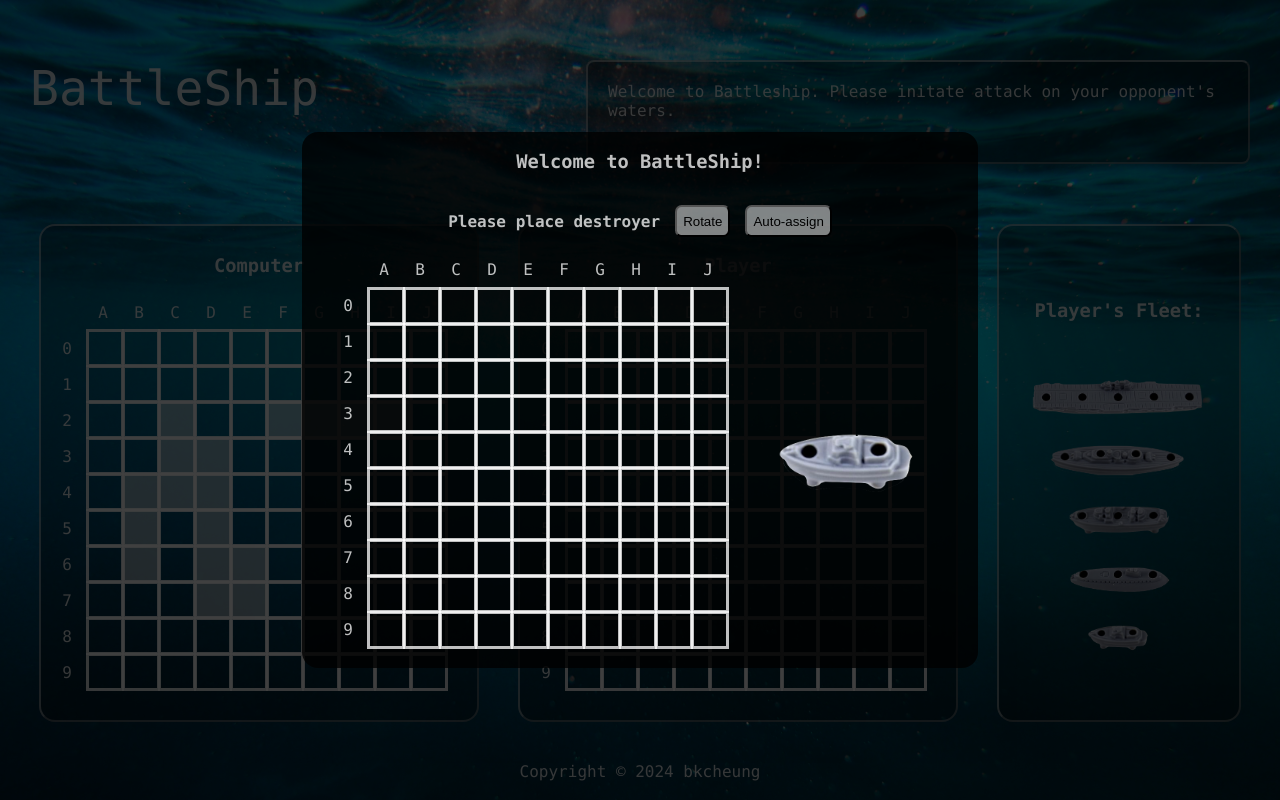
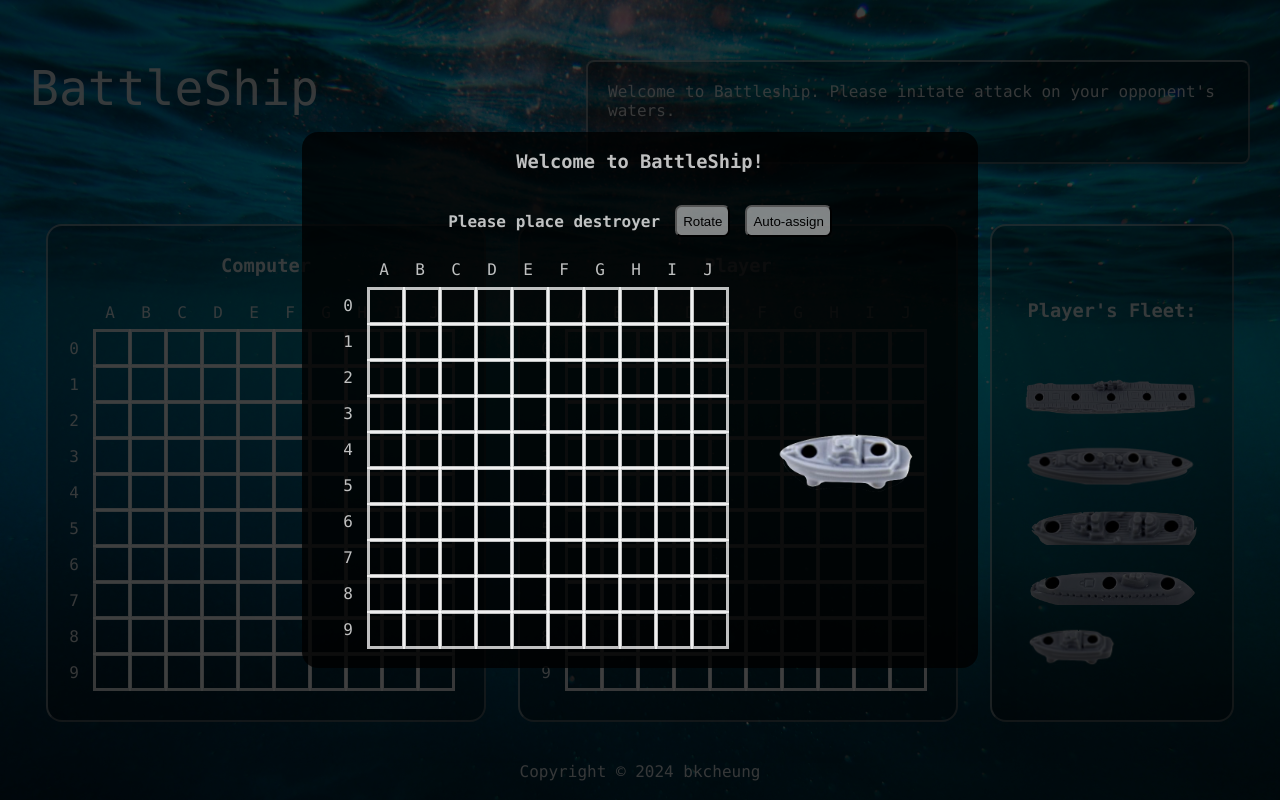
Before and after one commit to bkcheung/Battleship, a website built with webpack: page src/index.html in a window 1280 px wide. Built offline with nearby package versions, Linux system fonts and the light colour scheme.

Commit message:
ui: add function to update fleet styling based on window width

```diff
--- a/src/index.html
+++ b/src/index.html
@@ -14,6 +14,7 @@
             <div id="battleLog"></div>
         </div>
         <div id = "pageBody">
+            <div id = "gbs" class="flex-row">
                 <div id = "computer" class = "gb">
                     <h3 class = "name">Computer</h3>
                     <div id = "cBoard"></div>
@@ -22,9 +23,9 @@
                     <h3 class = "name"> Player </h3>
                     <div id = "pBoard"></div>
                 </div>
-            <div id ="fleetSection">
+            </div>
+            <div id="fleetSection">
                 <h3 class = "name">Player's Fleet: </h3>
-                <div class = "fleetList" id = "pfleet"></div>
             </div>
         </div>
         <div id = "playerInput">
--- a/src/interface.ts
+++ b/src/interface.ts
@@ -10,8 +10,10 @@ export function init(size:number, player: Player, computer:Player){
     const overlay = createOverlay(game);
     overlay.positionShip();
     overlayInit(overlay, game);
-    renderShips(computer, 'csq'); //dev only
-    renderFleet('pfleet');
+    renderFleet('fleetSection');
+    window.addEventListener('resize',()=>{
+        styleFleet();
+    })
 }
 export function renderShips(player: Player, id:string){
     const gameboard = player.gameboard;
@@ -81,8 +83,13 @@ function rShipPresent(coord: number[], id:string){
     const index = coord[0]*10 + coord[1];
     numSq[index].classList.add('shipPresent');
 }
-function renderFleet(fleetID: string){
-    const fleet = document.getElementById(fleetID);
+function renderFleet(fleetID:string){
+    const fleetW = document.getElementById(fleetID);
+    const fleet = Object.assign(document.createElement('div'),{
+        class: 'fleetList',
+        id: 'pfleet'
+    })
+    fleet.style.display = "flex";
     for(let i=0; i<5; i++){
         const ships = [[5,'aircraft-carrier'],[4,'battleship'],[3,'cruiser'],
                        [3,'submarine'],[2,'destroyer']];
@@ -100,4 +107,27 @@ function renderFleet(fleetID: string){
         span.appendChild(status);
         fleet.appendChild(span);
     }
+    fleetW.appendChild(fleet);
+    styleFleet();
 }
+
+function styleFleet(){
+    const pb = document.getElementById('pageBody');
+    const fleetSect = document.getElementById('fleetSection');
+    const pfleet = document.getElementById('pfleet');
+    const gbWidth = document.getElementById('gbs').offsetWidth;
+    console.log()
+        if(window.innerWidth>1240){
+            pb.setAttribute("style",
+            "flex-direction: row; align-items:stretch");
+            fleetSect.setAttribute("style", `margin: 0px 1em;
+            flex-direction: column; width: ""`);
+            pfleet.style.flexDirection = "column";
+        } else {
+            pb.setAttribute("style",
+            "flex-direction: column; align-items:center");
+            fleetSect.setAttribute("style", `margin: 1em 0px;
+            flex-direction: row; width: calc(${gbWidth}px - 6em)`);
+            pfleet.style.flexDirection = "row";
+        }
+}
--- a/src/style.css
+++ b/src/style.css
@@ -89,11 +89,11 @@ button{
 #pageBody{
     margin: 30px 0px;
     display: flex;
-    justify-content: space-evenly;
+    justify-content: center;
     color: #ffffffd9;
 }
 .gb{
-    margin: 0px 0px 0px 30px;
+    margin: 0px 1em;
     padding: 10px;
     text-align: center;
     background-color: #00000057;
@@ -142,8 +142,7 @@ button{
     background-color: #ffffff88;
 }
 #fleetSection{
-    margin: 0px 30px;
-    padding: 30px;
+    padding:30px;
     color: #ffffffd9;
     background-color: #00000057;
     border: 2px #ffffff70 outset;
```
Lines whose indentation alone changed are shown as unchanged.
